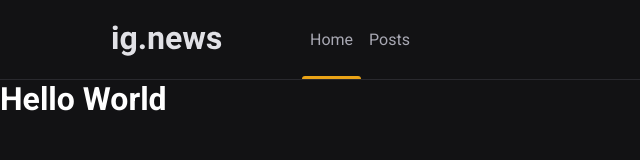
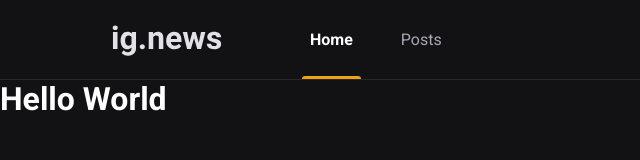
Before and after one commit to lucasdiniz10/ig.news, a Next.js app: page / in a window 1280 px wide. Shown: the top 160 px of the page, without its empty margins (0-640 px from the left). Built offline with nearby package versions, Linux system fonts and the light colour scheme.

Commit message:
header estilizacao nav a

```diff
--- a/src/components/Header/styles.module.scss
+++ b/src/components/Header/styles.module.scss
@@ -26,8 +26,17 @@
 
       transition: color 0.2s;
 
+      & + a {
+        margin-left: 2rem;
+      }
+
       &:hover {
         color: var(--white);
+      }
+
+      &.active {
+        color: var(--white);
+        font-weight: bold;
       }
 
       &.active::after {
```
